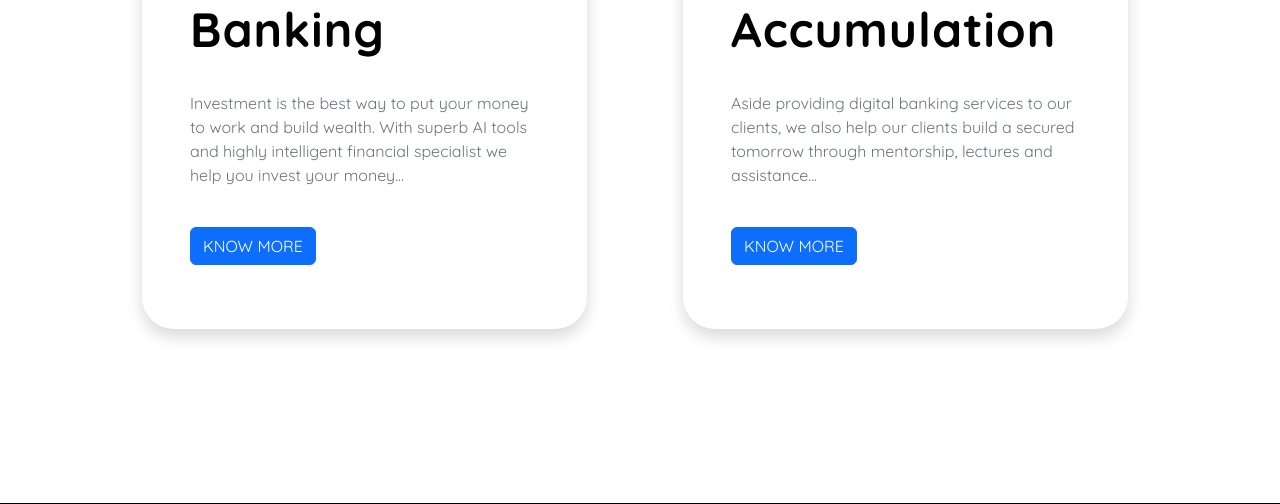
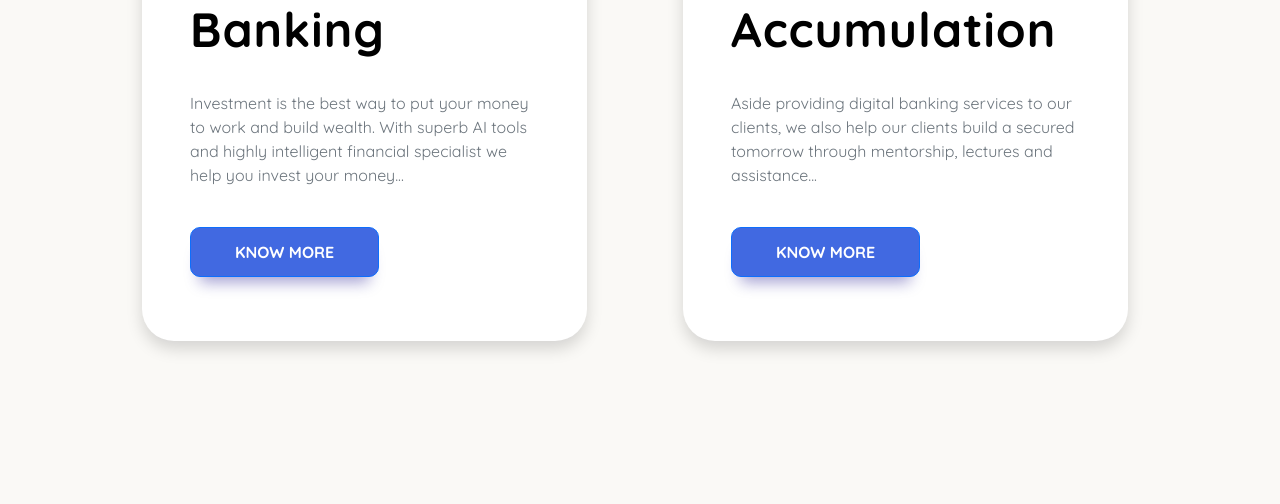
Before and after one commit to ndmichael/digital_banking, a Django app: page / in a window 1280 px wide. Shown: the part 1553-2057 px from the top of the page. Run offline with Django 4.2, Linux system fonts and the light colour scheme; some libraries are stand-ins or nearby versions.

Commit message:
added some css variables, change body color, update and override some b5 css

```diff
--- a/dbank/static/dbank/css/core.css
+++ b/dbank/static/dbank/css/core.css
@@ -4,6 +4,32 @@
     box-sizing: border-box;
     /* word-wrap: break-word; */
 }
+
+:root{
+  --primary-color: #4169E1;
+  --secondary-bg-one: #FAF9F6;
+  --secondary-bg-two: #FFF7D6;
+}
+
+.btn-primary{
+  background: var(--primary-color);
+}
+
+.btn {
+  --bs-btn-padding-x: 2.75rem;
+  --bs-btn-padding-y: 0.75rem;
+  font-weight: bold;
+  border-radius: 10px;
+  position: relative;
+  box-shadow: 0px 15px 15px -10px rgba(21, 10, 141, 0.4);
+
+
+}
+
+body{
+  background: var(--secondary-bg-one) !important;
+}
+
 
 h1, h2, h3, h4{
     color: black;
```
